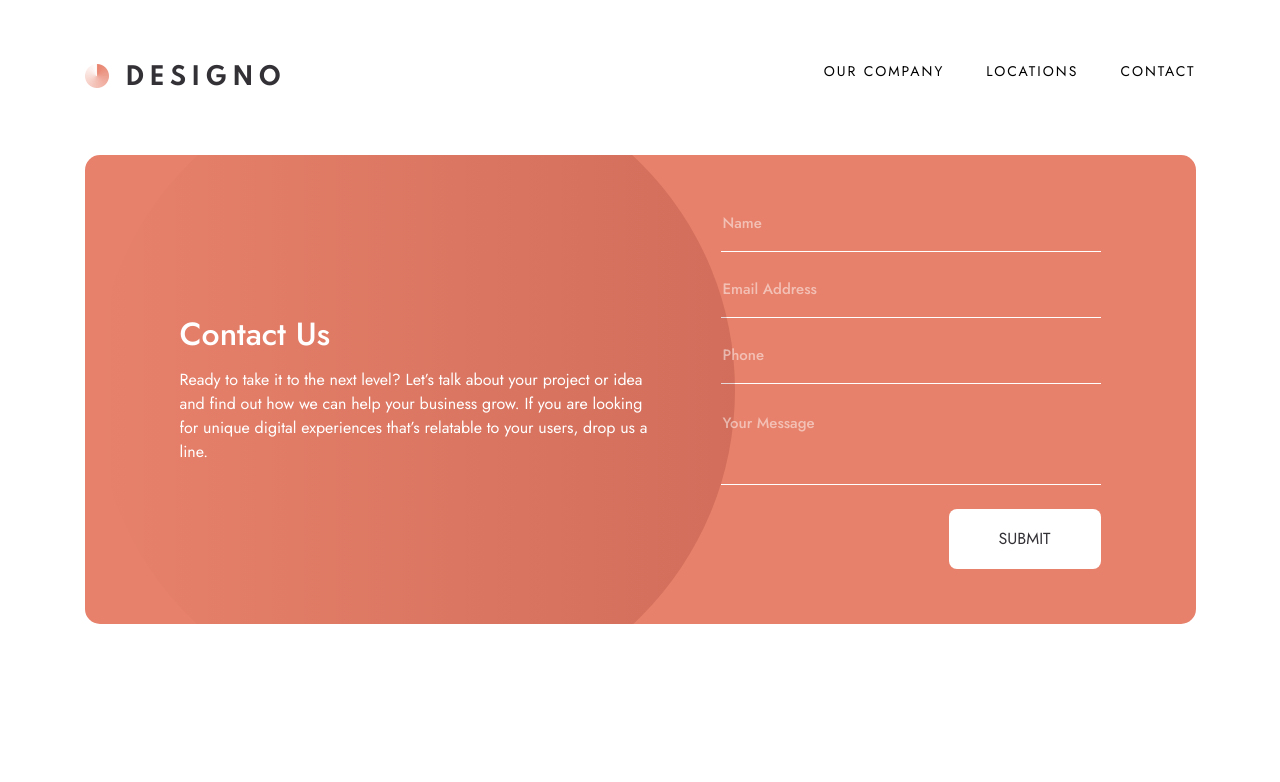
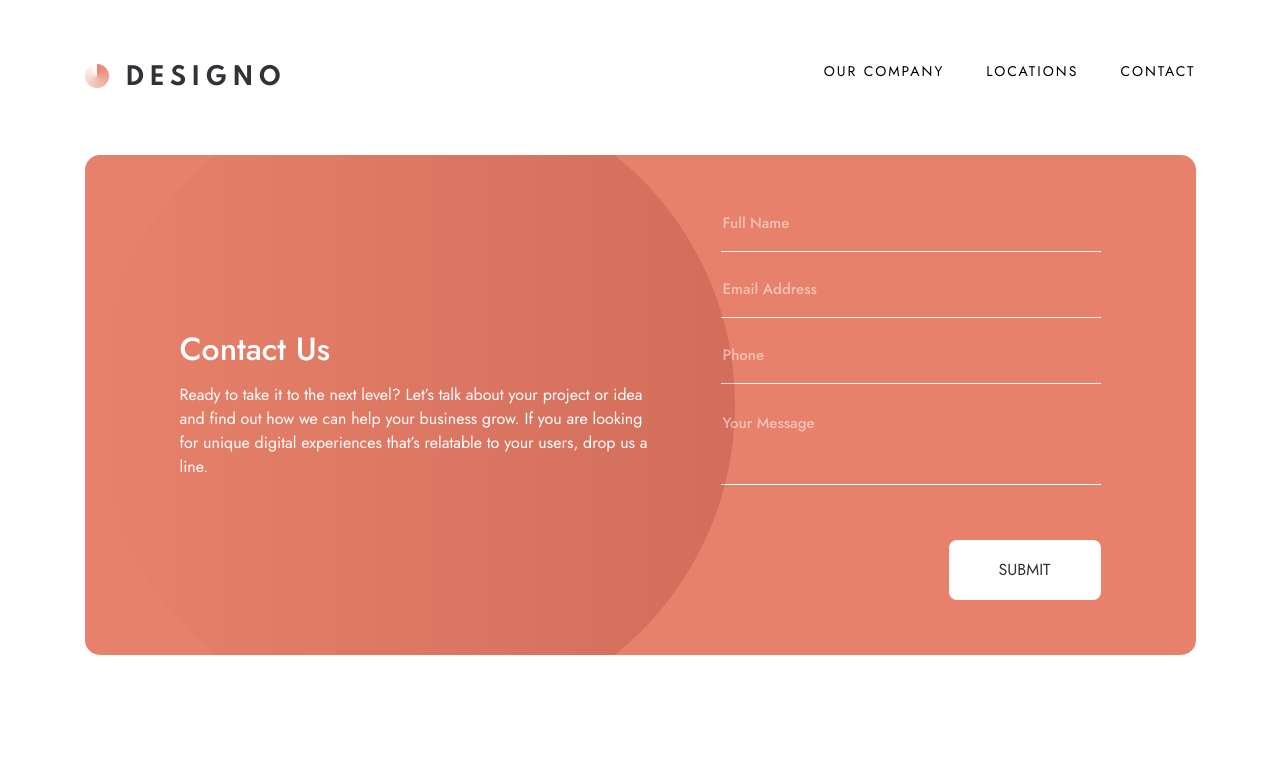
Before and after one commit to KXLAA/designo-multi-page-website, a Next.js app: page /contact in a window 1280 px wide. Shown: the top 782 px of the page. Built offline with nearby package versions, Linux system fonts and the light colour scheme.

Commit message:
Implement form validation

```diff
--- a/components/common/Button.jsx
+++ b/components/common/Button.jsx
@@ -1,6 +1,6 @@
 import styled from "styled-components";
 
-export const Button = styled.div`
+export const Button = styled.button`
   margin-top: 40px;
   background: var(--white);
   color: var(--dark-gray);
@@ -9,6 +9,8 @@ export const Button = styled.div`
   cursor: pointer;
   display: inline-block;
   transition: all 0.3s ease;
+  border: none;
+  outline: none;
 
   &:hover {
     background: var(--color-secondary);
--- a/components/contact/ContactForm.jsx
+++ b/components/contact/ContactForm.jsx
@@ -1,6 +1,9 @@
 import React from "react";
 import styled from "styled-components";
 import { Button } from "../common/Button";
+import { useFormik } from "formik";
+import { MdOutlineError } from "react-icons/md";
+import * as Yup from "yup";
 
 export const HeroContainer = styled.section`
   z-index: 1;
@@ -51,6 +54,10 @@ const Form = styled.form`
   justify-content: center;
 `;
 
+const InputContainer = styled.div`
+  margin-bottom: 24px;
+`;
+
 const Input = styled.input`
   border-style: hidden;
   border-bottom: solid 1px white;
@@ -60,7 +67,6 @@ const Input = styled.input`
   width: 380px;
   max-width: 100%;
   padding-bottom: 16px;
-  margin-bottom: 24px;
 
   &::placeholder {
     font-weight: 500;
@@ -70,10 +76,15 @@ const Input = styled.input`
     mix-blend-mode: normal;
     opacity: 0.5;
   }
+
+  &:focus {
+    border-bottom: solid 3px white;
+  }
 `;
 
 const TextArea = styled.textarea`
   border-style: hidden;
+  color: #ffffff;
   border-bottom: solid 1px white;
   background: none;
   outline: none;
@@ -89,6 +100,10 @@ const TextArea = styled.textarea`
     mix-blend-mode: normal;
     opacity: 0.5;
   }
+
+  &:focus {
+    border-bottom: solid 3px white;
+  }
 `;
 
 const FormButton = styled(Button)`
@@ -98,7 +113,39 @@ const FormButton = styled(Button)`
   margin-top: 24px;
 `;
 
+const Error = styled.div`
+  display: flex;
+  color: #ffffff;
+  align-items: center;
+  justify-content: center;
+  gap: 0.5rem;
+  padding-top: 0.5rem;
+
+  i {
+    font-size: 12px;
+    line-height: 26px;
+  }
+`;
+
 export default function ContactForm() {
+  const formik = useFormik({
+    initialValues: {
+      fullName: "",
+      email: "",
+      phoneNumber: "",
+      message: "",
+    },
+    validationSchema: Yup.object({
+      fullName: Yup.string()
+        .max(15, "Must be 15 characters or less")
+        .required("Can’t be empty"),
+      email: Yup.string().email("Invalid email address").required("Required"),
+      phoneNumber: Yup.number().min(18).required("Can’t be empty"),
+      message: Yup.string().required("Can’t be empty"),
+    }),
+    onSubmit: (values) => console.log(values),
+  });
+
   return (
     <>
       <HeroContainer>
@@ -112,12 +159,75 @@ export default function ContactForm() {
             users, drop us a line.
           </p>
         </Text>
-        <Form>
-          <Input placeholder="Name" />
-          <Input placeholder="Email Address" />
-          <Input placeholder="Phone" />
-          <TextArea placeholder="Your Message" rows="3" />
-          <FormButton>
+        <Form onSubmit={formik.handleSubmit}>
+          <InputContainer>
+            <Input
+              placeholder="Full Name"
+              id="fullName"
+              name="fullName"
+              type="text"
+              onChange={formik.handleChange}
+              value={formik.values.fullName}
+            />
+            {formik.touched.fullName && formik.errors.fullName ? (
+              <Error>
+                <i>{formik.errors.fullName}</i>
+                <MdOutlineError />
+              </Error>
+            ) : null}
+          </InputContainer>
+
+          <InputContainer>
+            <Input
+              placeholder="Email Address"
+              id="email"
+              name="email"
+              type="text"
+              onChange={formik.handleChange}
+              value={formik.values.email}
+            />
+            {formik.touched.email && formik.errors.email ? (
+              <Error>
+                <i>{formik.errors.email}</i>
+                <MdOutlineError />
+              </Error>
+            ) : null}
+          </InputContainer>
+
+          <InputContainer>
+            <Input
+              placeholder="Phone"
+              id="phoneNumber"
+              name="phoneNumber"
+              type="text"
+              onChange={formik.handleChange}
+              value={formik.values.phoneNumber}
+            />
+            {formik.touched.phoneNumber && formik.errors.phoneNumber ? (
+              <Error>
+                <i>{formik.errors.phoneNumber}</i>
+                <MdOutlineError />
+              </Error>
+            ) : null}
+          </InputContainer>
+          <InputContainer>
+            <TextArea
+              placeholder="Your Message"
+              rows="3"
+              id="message"
+              name="message"
+              onChange={formik.handleChange}
+              value={formik.values.message}
+            />
+            {formik.touched.message && formik.errors.message ? (
+              <Error>
+                <i>{formik.errors.message}</i>
+                <MdOutlineError />
+              </Error>
+            ) : null}
+          </InputContainer>
+
+          <FormButton type="submit">
             <p>SUBMIT</p>
           </FormButton>
         </Form>
--- a/package.json
+++ b/package.json
@@ -8,11 +8,13 @@
     "lint": "next lint"
   },
   "dependencies": {
+    "formik": "^2.2.9",
     "next": "12.0.4",
     "react": "17.0.2",
     "react-dom": "17.0.2",
     "react-icons": "^4.3.1",
-    "styled-components": "^5.3.3"
+    "styled-components": "^5.3.3",
+    "yup": "^0.32.11"
   },
   "devDependencies": {
     "eslint": "7.32.0",
```
Also changed, not shown: 1 other file (tests, documents, lock files or other folders).
